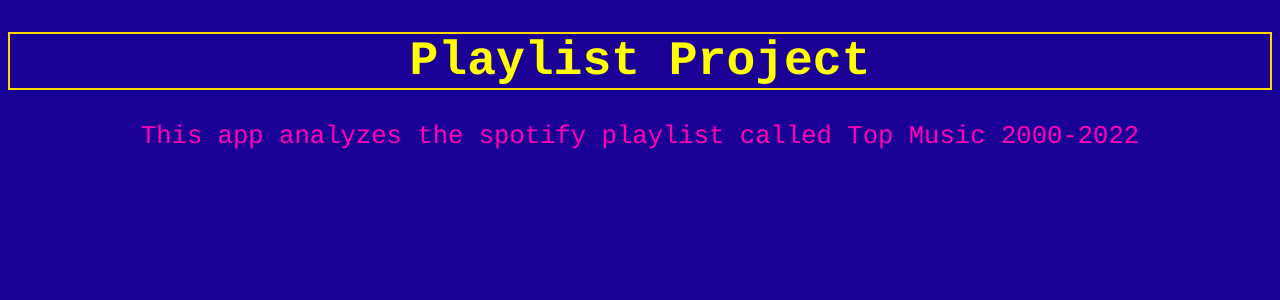
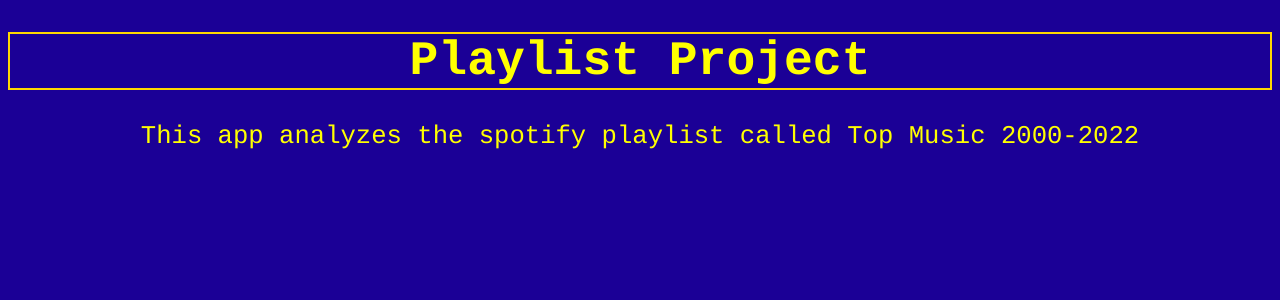
Before and after one commit to hannahb9011/spotify_project, a Flask app: template templates/index.html in a window 1280 px wide. Shown: the top 300 px of the page. Run offline with Flask 2, Linux system fonts and the light colour scheme; the template is opened without the code that fills it, so the values that code supplies are empty; parts of the project's set-up code (start-up, migrations or seed data) failed here and were passed over.

Commit message:
Update style.css

```diff
--- a/static/style.css
+++ b/static/style.css
@@ -10,7 +10,7 @@
     border: 2px solid gold;
 }
 .para1 {
-    color: rgb(255, 0, 179);
+    color: yellow;
     font-family: courier;
     font-size: 160%;
 }
@@ -18,5 +18,5 @@
     color: rgb(27, 0, 150);
     font-family: courier;
     font-size: 100%;
-    background: rgb(255, 0, 179);
+    background: yellow;
 }
```
